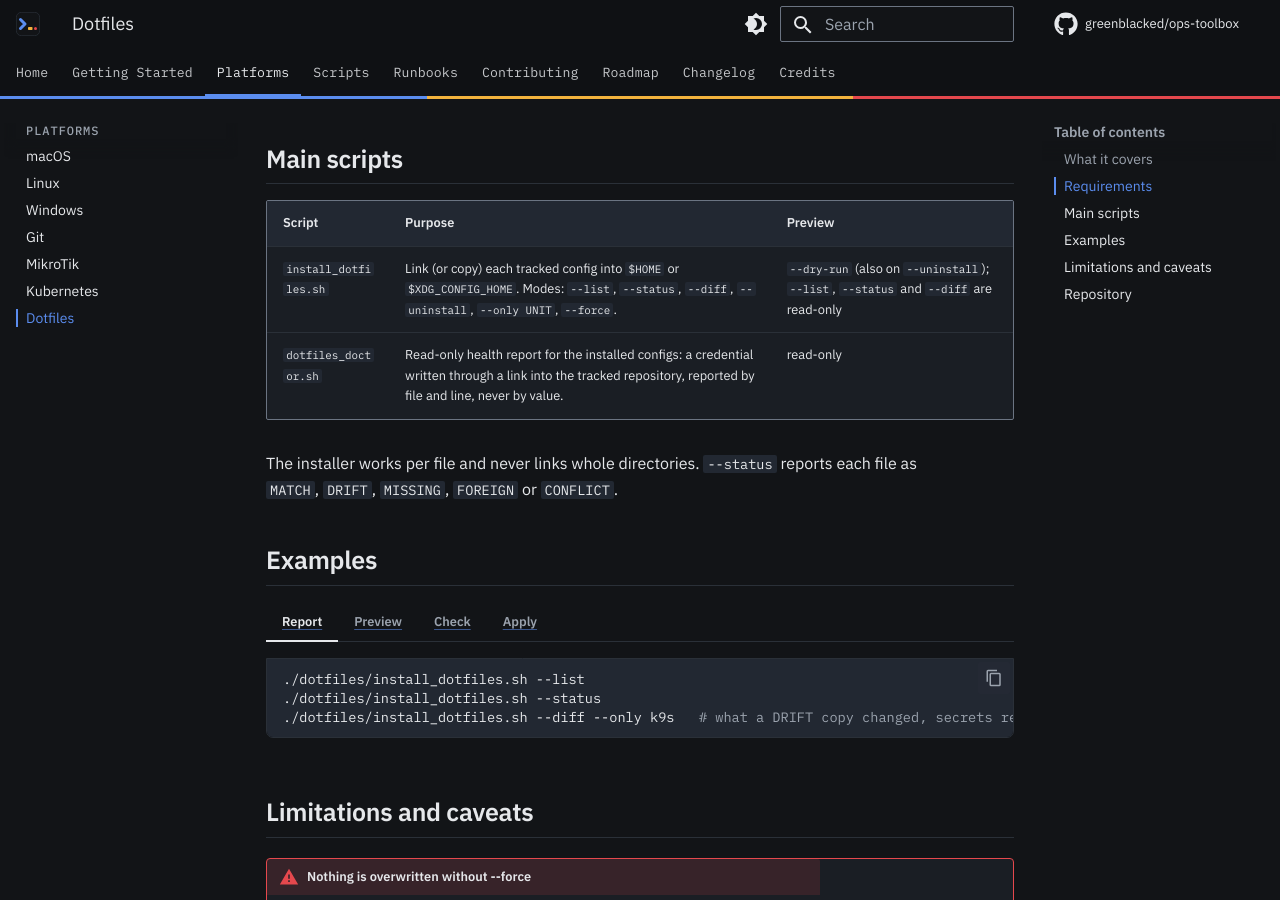
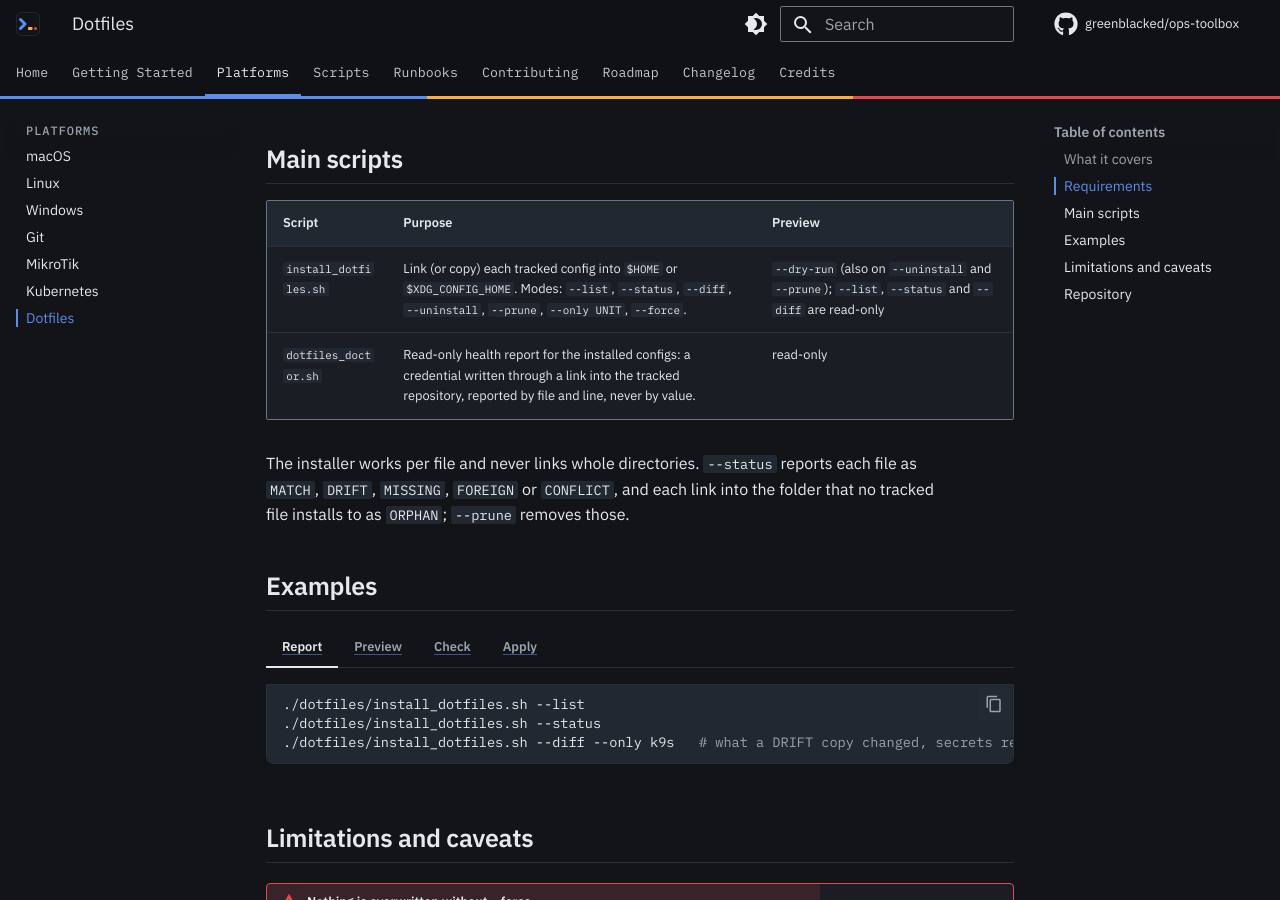
Before and after one commit to greenblacked/ops-toolbox, an MkDocs documentation site: the page built from docs/platforms/dotfiles.md, in a window 1280 px wide and 900 px high, scrolled down 524 px. Built offline with MkDocs 1.6.1 and Material for MkDocs 9.7.7, drawn with Linux system fonts in a browser that asks for light colours; comment, search, counter and statistics services are not loaded.

Commit message:
feat(dotfiles): report ORPHAN links and add install_dotfiles.sh --prune
Renaming or deleting a tracked config left its old link pointing into the
repository for good: install, --status and --uninstall start from the
files that exist today and never saw it. --status now reports such links
as ORPHAN, and --prune removes them (dry-run first, honours --only). Only
links whose text points into this folder are touched; backups, regular
files and links elsewhere never are. The scan depth is bounded.

```diff
--- a/docs/platforms/dotfiles.md
+++ b/docs/platforms/dotfiles.md
@@ -18,11 +18,13 @@ copies each tracked file into place and reports drift.
 
 | Script | Purpose | Preview |
 | --- | --- | --- |
-| `install_dotfiles.sh` | Link (or copy) each tracked config into `$HOME` or `$XDG_CONFIG_HOME`. Modes: `--list`, `--status`, `--diff`, `--uninstall`, `--only UNIT`, `--force`. | `--dry-run` (also on `--uninstall`); `--list`, `--status` and `--diff` are read-only |
+| `install_dotfiles.sh` | Link (or copy) each tracked config into `$HOME` or `$XDG_CONFIG_HOME`. Modes: `--list`, `--status`, `--diff`, `--uninstall`, `--prune`, `--only UNIT`, `--force`. | `--dry-run` (also on `--uninstall` and `--prune`); `--list`, `--status` and `--diff` are read-only |
 | `dotfiles_doctor.sh` | Read-only health report for the installed configs: a credential written through a link into the tracked repository, reported by file and line, never by value. | read-only |
 
 The installer works per file and never links whole directories. `--status`
-reports each file as `MATCH`, `DRIFT`, `MISSING`, `FOREIGN` or `CONFLICT`.
+reports each file as `MATCH`, `DRIFT`, `MISSING`, `FOREIGN` or `CONFLICT`,
+and each link into the folder that no tracked file installs to as `ORPHAN`;
+`--prune` removes those.
 
 ## Examples
 
```
Also changed, not shown: changelog.d/added/dotfiles-prune-orphans.md (added, +6 -0 lines), docs/scripts/index.md (+1 -1 lines), dotfiles/README.md (+19 -3 lines), 2 other files.
